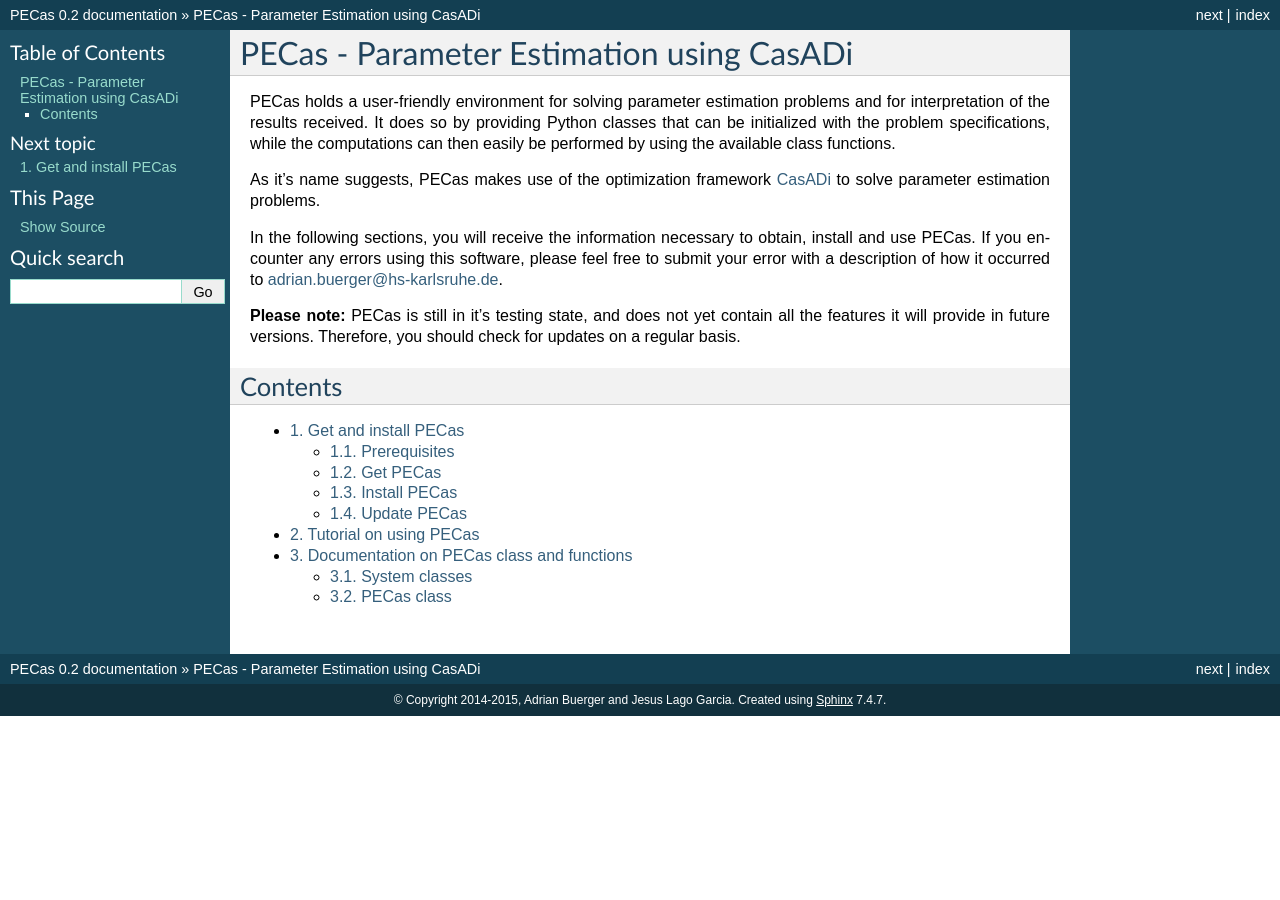
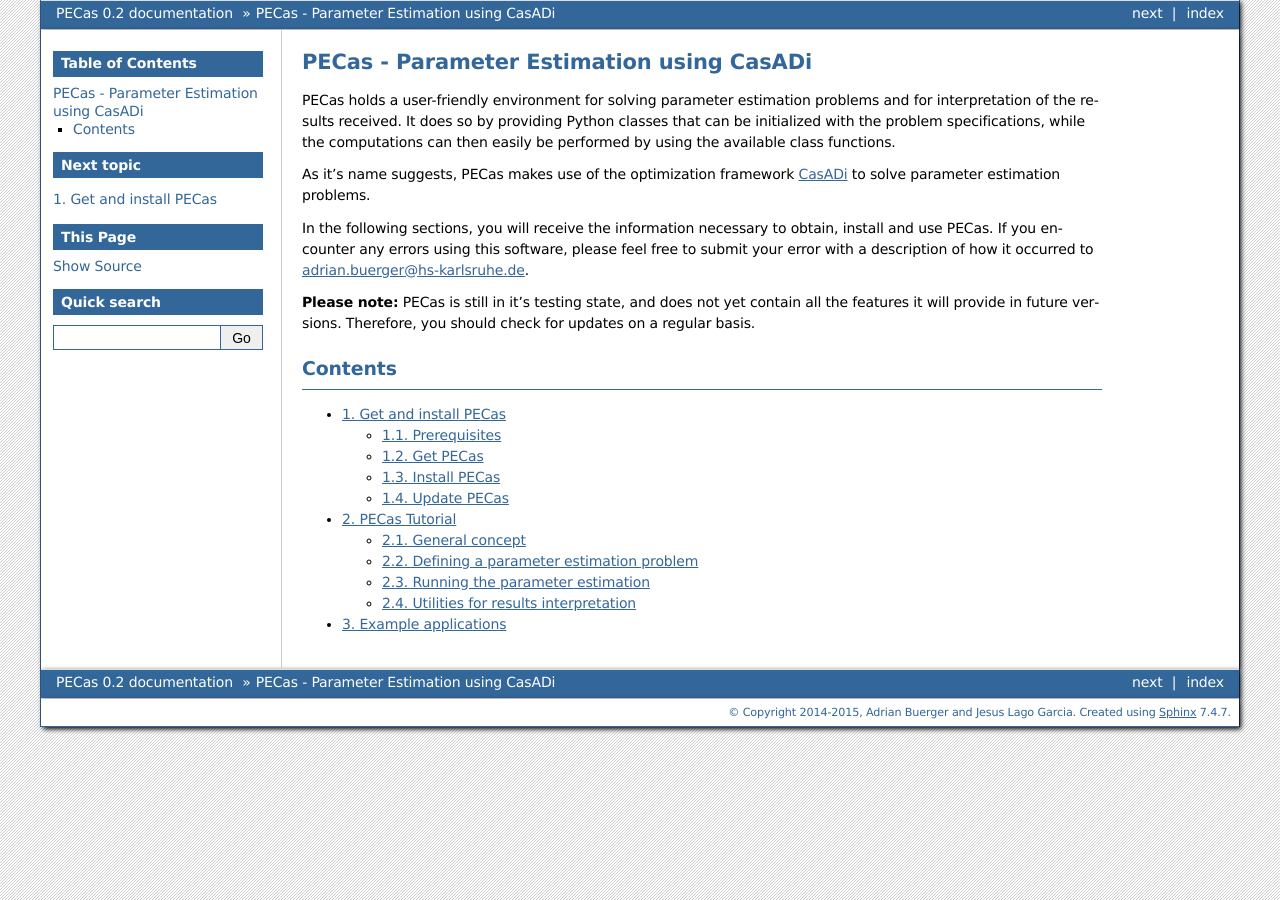
Before and after one commit to vishalbelsare/PECas, a Sphinx documentation site: the page built from doc/index.rst, in a window 1280 px wide. Built offline with Sphinx 7.4.7, drawn with Linux system fonts in a browser that asks for light colours; formulas are drawn with MathJax 3.

Commit message:
continued work on docs

```diff
--- a/doc/conf.py
+++ b/doc/conf.py
@@ -31,7 +31,8 @@
 # ones.
 extensions = [
     'sphinx.ext.autodoc',
-    'sphinx.ext.mathjax',
+#    'sphinx.ext.mathjax',
+    'sphinx.ext.pngmath',
     'sphinx.ext.viewcode',
 ]
 
@@ -103,7 +104,8 @@
 
 # The theme to use for HTML and HTML Help pages.  See the documentation for
 # a list of builtin themes.
-html_theme = 'default'
+# html_theme = 'default'
+html_theme = 'bizstyle'
 
 # Theme options are theme-specific and customize the look and feel of a theme
 # further.  For a list of options available for each theme, see the
--- /dev/null
+++ b/doc/examples.rst
@@ -0,0 +1,4 @@
+Example applications
+====================
+
+The examples will soon be found here.
--- a/doc/index.rst
+++ b/doc/index.rst
@@ -26,7 +26,7 @@
 
    install
    tutorial
-   tool
+   examples
 
 
 
--- a/doc/tool.rst
+++ /dev/null
@@ -1,16 +0,0 @@
-Documentation on PECas class and functions
-==========================================
-
-The documentation is under construction, and can soon be found here.
-
-System classes
---------------
-
-.. automodule:: pecas.systems
-    :members:
-
-PECas class
------------
-
-.. automodule:: pecas.pecas
-    :members:
--- a/doc/tutorial.rst
+++ b/doc/tutorial.rst
@@ -1,4 +1,26 @@
-Tutorial on using PECas
-=======================
+PECas Tutorial
+==============
 
-The tutorials are under construction, and can soon be found here.
+The next sections will show you step by step how PECas can be used.
+
+General concept
+---------------
+
+[System definition, then problem setup]
+
+Defining a parameter estimation problem
+---------------------------------------
+
+.. automodule:: pecas.systems
+    :members:
+
+Running the parameter estimation
+--------------------------------
+
+[continuout output]
+
+.. automodule:: pecas.pecas
+    :members:
+
+Utilities for results interpretation
+------------------------------------
```
Also changed, not shown: 1 other file.
